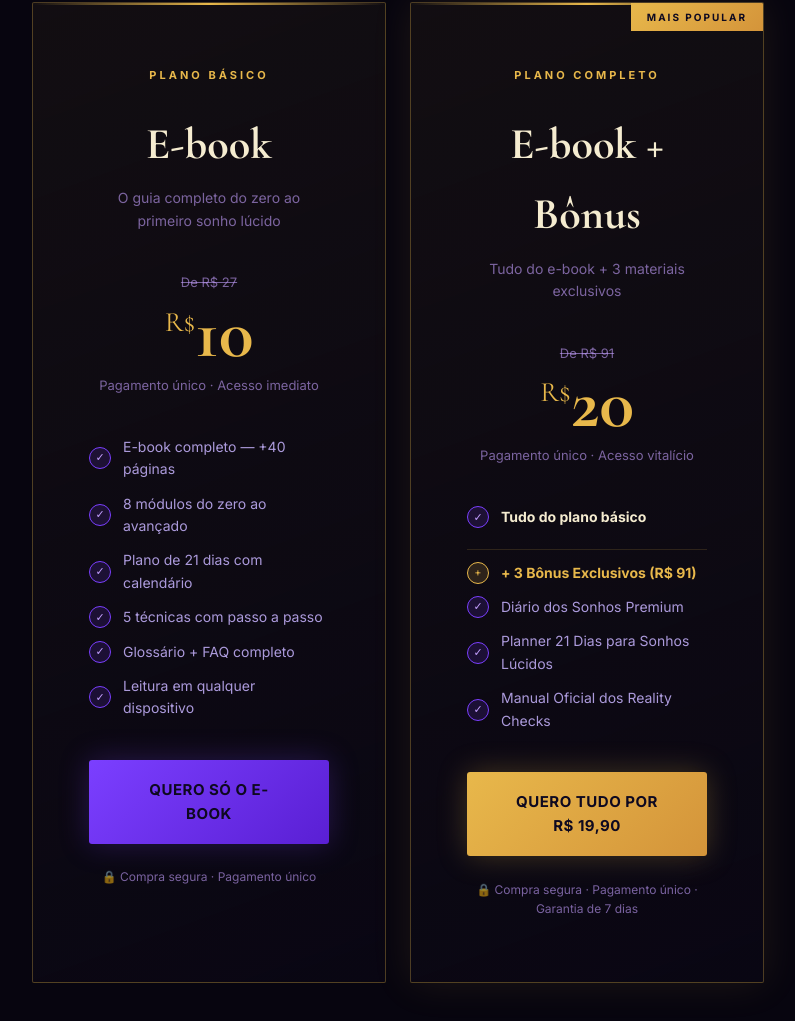
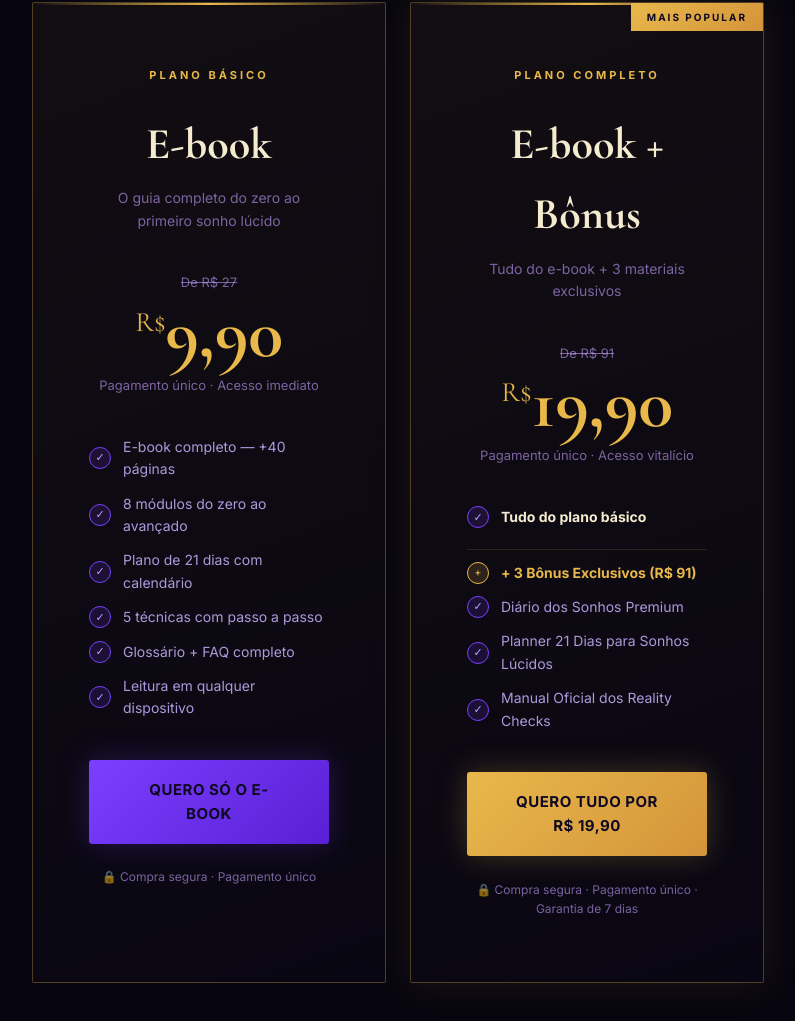
Before and after one commit to Nizera/despertar, a plain HTML site: page vendas-desperte-no-sonho.html in a window 1280 px wide. Shown: the part 5262-6283 px from the top of the page, without its empty margins (242-1037 px from the left). Drawn offline with nearby package versions, Linux system fonts and the light colour scheme; animation ran at ten frames a second.

Commit message:
Corrige animacao de precos para mostrar 9,90 e 19,90

```diff
--- a/vendas-desperte-no-sonho.html
+++ b/vendas-desperte-no-sonho.html
@@ -1262,10 +1262,10 @@ document.addEventListener("DOMContentLoaded", () => {
       onEnter: () => {
         let c1 = { v: 27 };
         gsap.to(c1, { v: 9.9, duration: 1.5, ease: "power2.out",
-          onUpdate: () => { priceMains[0].innerHTML = '<sup>R$</sup>' + c1.v.toFixed(0).replace('.',','); } });
+          onUpdate: () => { priceMains[0].innerHTML = '<sup>R$</sup>' + c1.v.toFixed(2).replace('.',','); } });
         let c2 = { v: 91 };
         gsap.to(c2, { v: 19.9, duration: 1.5, ease: "power2.out",
-          onUpdate: () => { priceMains[1].innerHTML = '<sup>R$</sup>' + c2.v.toFixed(0).replace('.',','); } });
+          onUpdate: () => { priceMains[1].innerHTML = '<sup>R$</sup>' + c2.v.toFixed(2).replace('.',','); } });
       }
     });
   }
```
